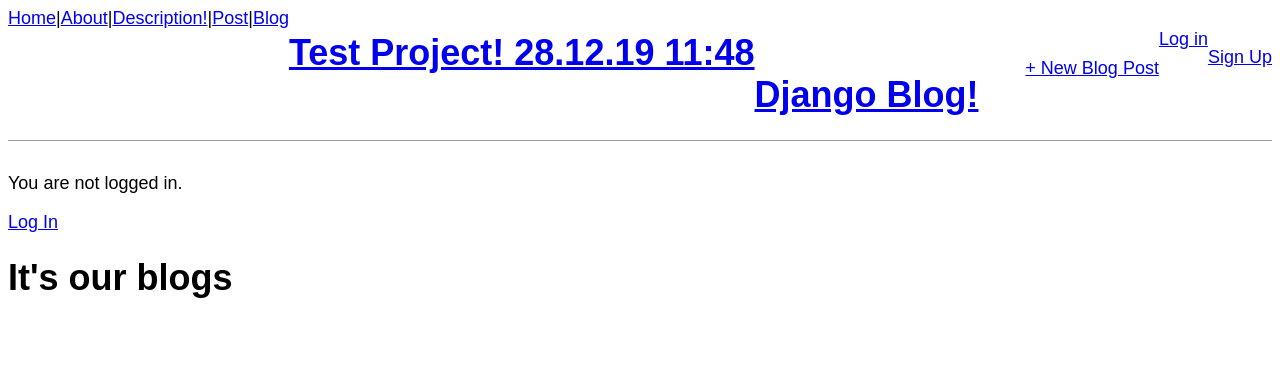
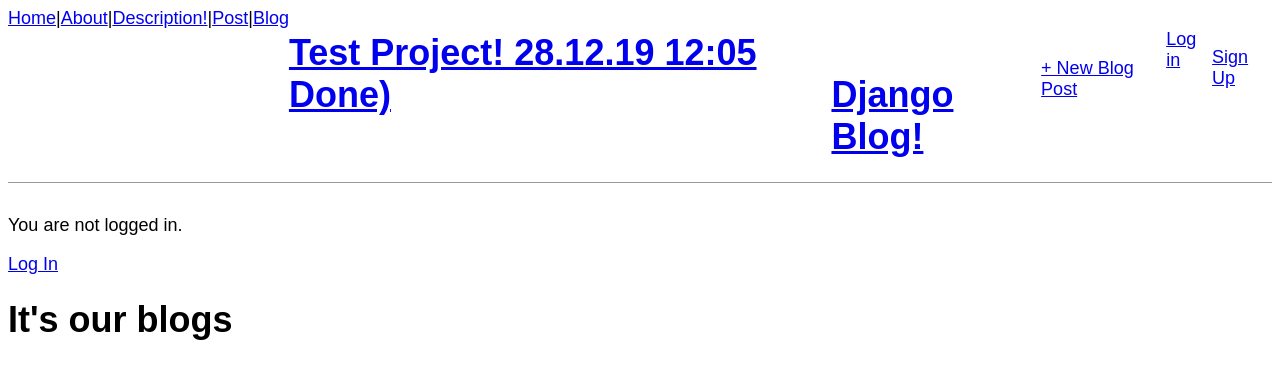
Before and after one commit to bokovets/bh-1, a Django app: page /blog/ in a window 1280 px wide. Shown: the top 379 px of the page. Run offline with Django 3.2, Linux system fonts and the light colour scheme; data that the repository does not hold is empty.

Commit message:
finished test

```diff
--- a/bh-1/templates/base.html
+++ b/bh-1/templates/base.html
@@ -13,7 +13,7 @@
         <div>
                 <header>
                         <a href= "{% url 'home' %}">Home </a> | <a href= "{% url 'about' %}"> About</a> | <a href = "{% url 'description' %}"> Description! </a> |<a href= "{% url 'post' %}">Post</a> | <a href= "{% url 'blog' %}">Blog</a>
-                        <h1 id="dj"> <a href="{% url 'home' %}"> Test Project!  28.12.19 11:48 </a></h1>
+                        <h1 id="dj"> <a href="{% url 'home' %}"> Test Project!  28.12.19 12:05 Done)  </a></h1>
 
 
 
```
